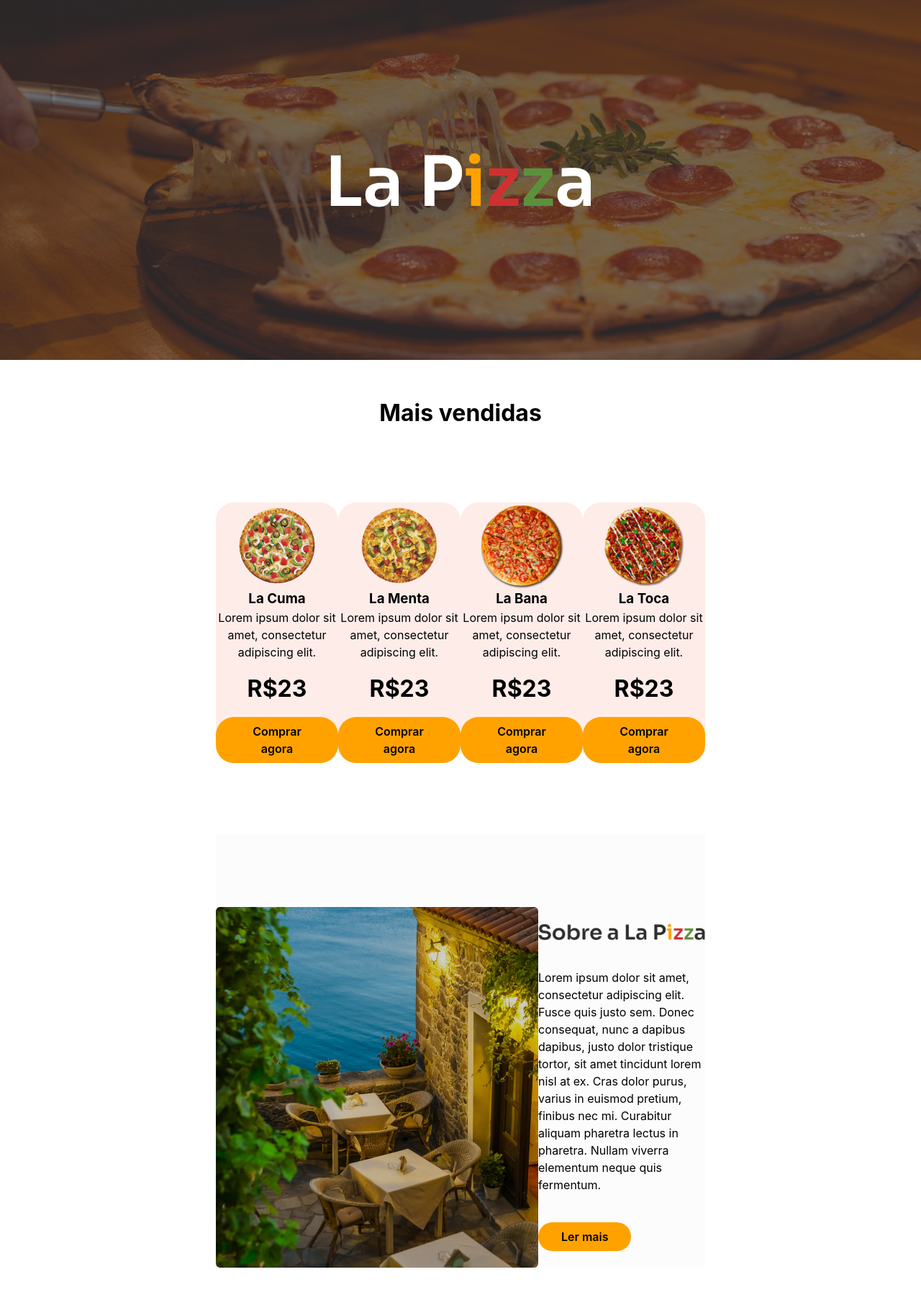
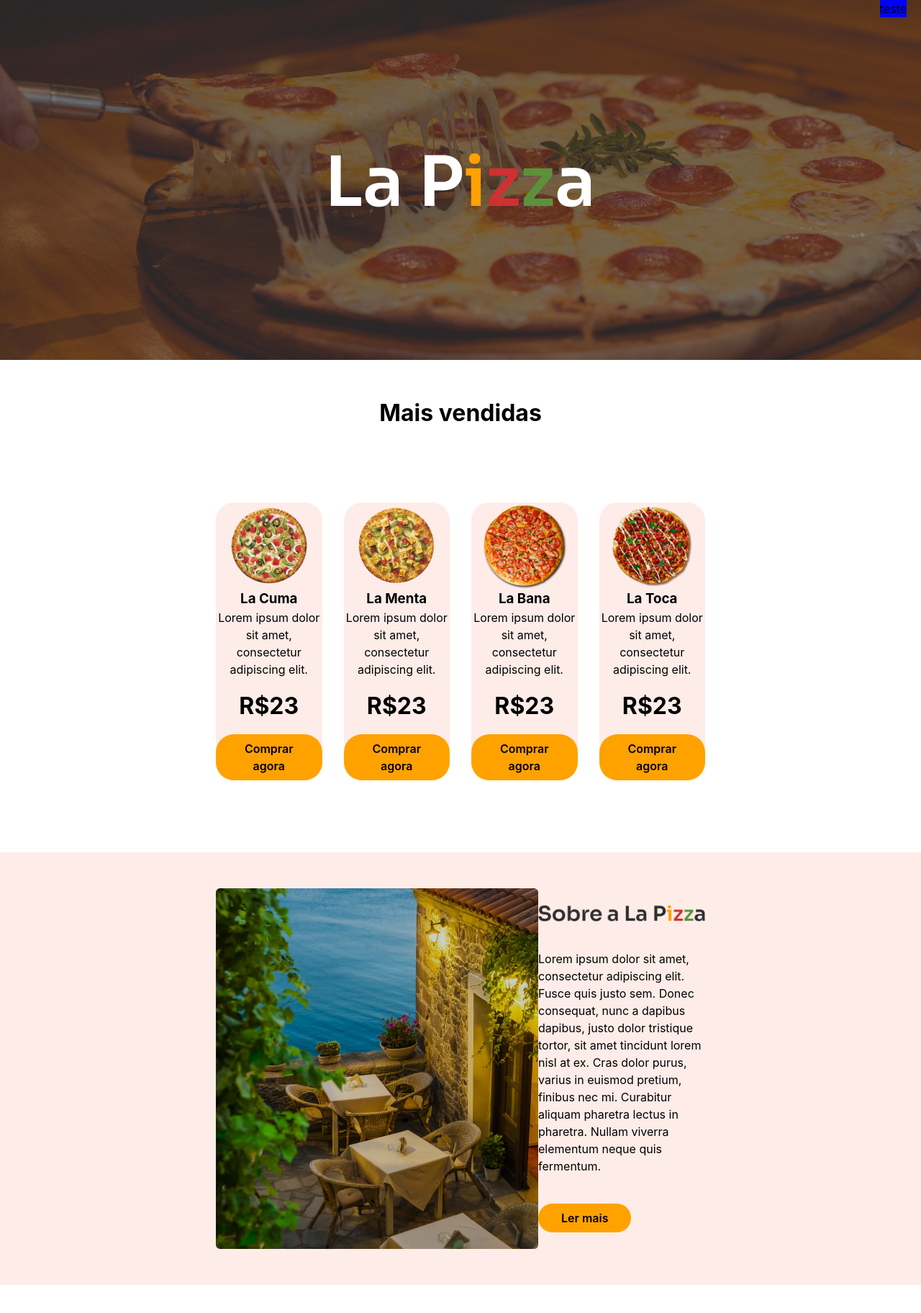
Before and after one commit to GabrielMoslaves/pizza-store, a React (Create React App) app: page / in a window 1280 px wide. Shown: the whole page at 72% size. Before the commit the page ends 1801 px from the top, so only its background shows below. Built offline with nearby package versions, Linux system fonts and the light colour scheme.

Commit message:
layout adjustments

```diff
--- a/src/Pages/Home/Home.js
+++ b/src/Pages/Home/Home.js
@@ -3,15 +3,19 @@ import Header from "../../Sections/Header/Header";
 import Products from "../../Sections/Products/Products";
 import About from "../../Sections/About/About";
 import styles from "./styles.module.scss";
+import ShoppingCart from "../../components/ShoppingCart";
 
 const Home = () => {
   return (
     <>
+      <div className={styles.shoppingCart}>
+        <ShoppingCart />
+      </div>
       <Header />
-      <div className={styles.container}>
-        <Products />
-        <About />
-      </div>
+
+      <Products />
+
+      <About />
     </>
   );
 };
--- a/src/Pages/Home/styles.module.scss
+++ b/src/Pages/Home/styles.module.scss
@@ -1,3 +1,12 @@
+.shoppingCart {
+  // position: fixed;
+  // top: 0;
+  // right: 0;
+  // z-index: 20;
+  // margin-right: 20px;
+  // background-color: red;
+}
+
 .container {
   display: flex;
   flex-direction: column;
--- a/src/Sections/About/styles.module.scss
+++ b/src/Sections/About/styles.module.scss
@@ -5,7 +5,8 @@
   justify-content: space-between;
   width: 100%;
   padding-top: 100px;
-  background-color: #fcfcfc;
+background-color: rgba(252, 201, 190, 0.3490196078);
+  padding: 50px 300px;
   .right {
     :not(:first-child) {
       margin-top: 40px;
--- a/src/Sections/Products/styles.module.scss
+++ b/src/Sections/Products/styles.module.scss
@@ -5,10 +5,12 @@
   display: flex;
   flex-direction: column;
   width: 100%;
+  padding: 0 300px;
   .content {
     margin-top: 100px;
     display: flex;
     justify-content: space-between;
     width: 100%;
+    gap: 30px;
   }
 }
--- /dev/null
+++ b/src/components/ShoppingCart/index.js
@@ -0,0 +1,10 @@
+import styles from "./styles.module.scss"
+
+const ShoppingCart = () => {
+    return <div className={styles.container} >
+        teste
+    </div>
+}
+
+
+export default ShoppingCart
--- /dev/null
+++ b/src/components/ShoppingCart/styles.module.scss
@@ -0,0 +1,8 @@
+.container {
+    position: fixed;
+    top: 0;
+    right: 0;
+    z-index: 20;
+    margin-right: 20px;
+    background-color: blue
+}
```
